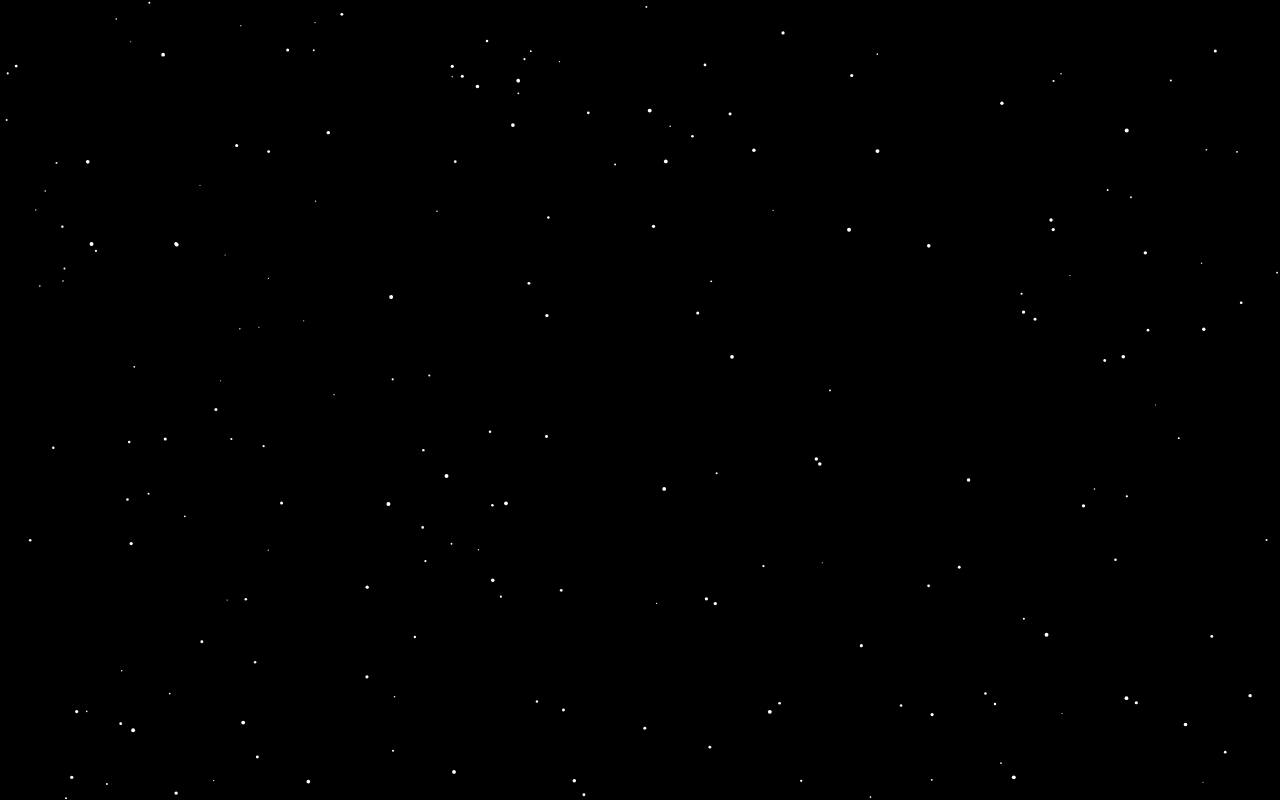
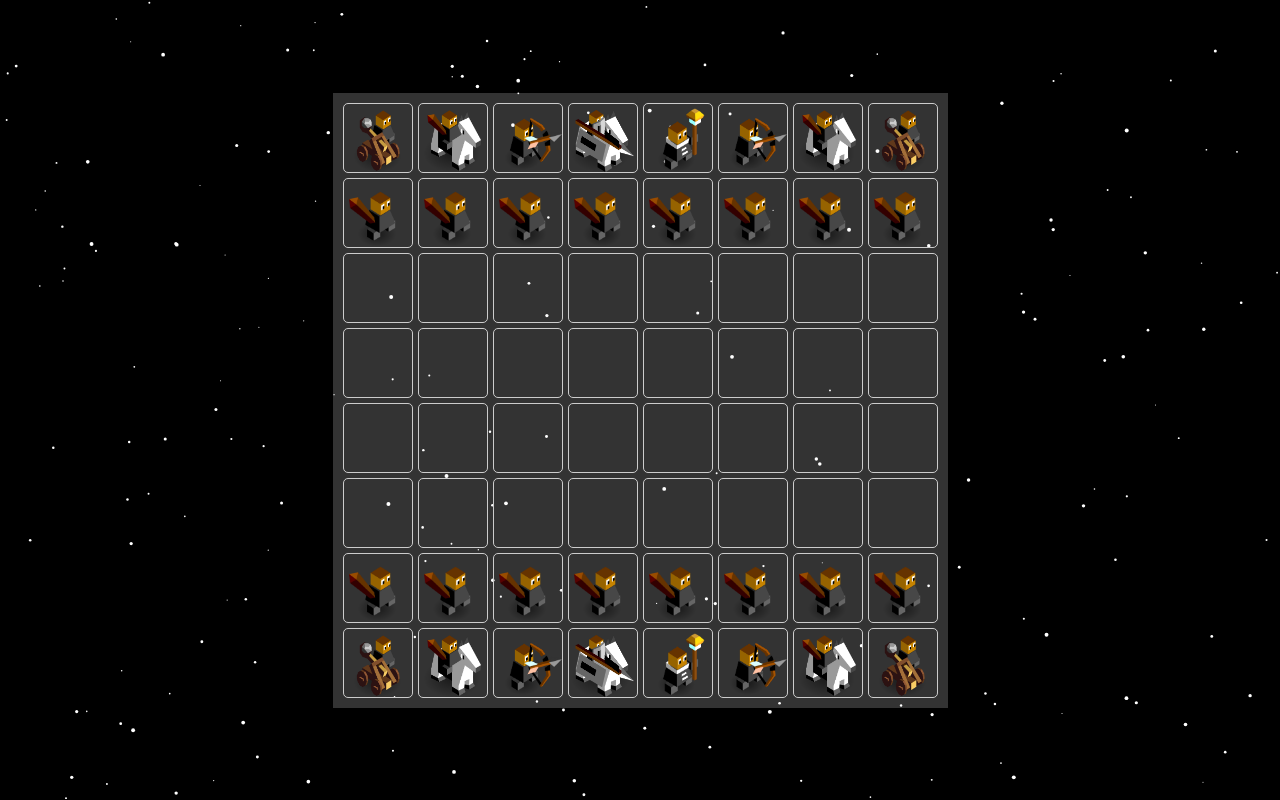
Before and after one commit to mirasnag/polytopia_chess, a React (Vite) app: page /game in a window 1280 px wide. Built offline with nearby package versions, Linux system fonts and the light colour scheme.

Commit message:
- Implemented GameBoard with unvalidated game logic

```diff
--- /dev/null
+++ b/src/components/game/BoardTile.tsx
@@ -0,0 +1,33 @@
+import type { Tile } from "@/types/tile";
+import type { Unit } from "@/types/game";
+import UnitView from "@/components/unit/UnitView";
+import classes from "./GameBoard.module.scss";
+
+interface Props {
+  tile: Tile;
+  handleTileClick: (tile: Tile) => void;
+  handleUnitClick: (unit: Unit) => void;
+  isActive: boolean;
+  occupant?: Unit;
+}
+
+const BoardTile: React.FC<Props> = ({
+  tile,
+  handleTileClick,
+  handleUnitClick,
+  isActive,
+  occupant,
+}) => {
+  return (
+    <div
+      className={`${classes.tile} ${isActive && classes.active}`}
+      onClick={() => handleTileClick(tile)}
+    >
+      {occupant && (
+        <UnitView unit={occupant} handleUnitClick={handleUnitClick} />
+      )}
+    </div>
+  );
+};
+
+export default BoardTile;
--- /dev/null
+++ b/src/components/game/GameBoard.module.scss
@@ -0,0 +1,33 @@
+.board {
+  display: flex;
+  flex-direction: column;
+  gap: 5px;
+  padding: 10px;
+  background: rgba(255, 255, 255, 0.2);
+
+  .row {
+    display: flex;
+    gap: 5px;
+
+    .tile {
+      width: 70px;
+      height: 70px;
+      box-sizing: border-box;
+
+      display: flex;
+      justify-content: center;
+      align-items: center;
+
+      border: 0.5px solid #ccc;
+      border-radius: 5px;
+
+      &.active {
+        border: 3px solid lightblue;
+      }
+
+      &:hover {
+        background: rgba(255, 255, 255, 0.2);
+      }
+    }
+  }
+}
--- /dev/null
+++ b/src/components/game/GameBoard.tsx
@@ -0,0 +1,73 @@
+import { useGame } from "@/context/game/GameContext";
+import classes from "./GameBoard.module.scss";
+import BoardTile from "./BoardTile";
+import { useState } from "react";
+import type { Tile } from "@/types/tile";
+import type { Unit } from "@/types/game";
+
+const GameBoard = () => {
+  const { state, dispatch } = useGame();
+  const [activeTile, setActiveTile] = useState<Tile | null>(null);
+  const [activeUnit, setActiveUnit] = useState<Unit | null>(null);
+
+  const { tiles } = state.map;
+  const units = state.units;
+
+  const handleTileClick = (tile: Tile) => {
+    if (tile === activeTile) {
+      setActiveTile(null);
+      setActiveUnit(null);
+      return;
+    }
+
+    if (!activeUnit) {
+      setActiveTile(tile);
+      return;
+    }
+
+    if (!tile.occupantId) {
+      dispatch({
+        type: "Move",
+        payload: { unitId: activeUnit.id, to: { x: tile.x, y: tile.y } },
+      });
+      setActiveTile(null);
+      setActiveUnit(null);
+      return;
+    }
+
+    dispatch({
+      type: "Attack",
+      payload: {
+        attackingUnitId: activeUnit.id,
+        defendingUnitId: tile.occupantId,
+      },
+    });
+    setActiveTile(null);
+    setActiveUnit(null);
+  };
+
+  const handleUnitClick = (unit: Unit) => {
+    setActiveUnit(unit);
+  };
+
+  return (
+    <div className={classes.board}>
+      {tiles.map((rowTiles, rowIndex) => (
+        <div key={rowIndex} className={classes.row}>
+          {rowTiles.map((tile, colIndex) => (
+            <BoardTile
+              key={colIndex}
+              tile={tile}
+              isActive={activeTile === tile}
+              handleTileClick={handleTileClick}
+              handleUnitClick={handleUnitClick}
+              occupant={tile.occupantId && units[tile.occupantId]}
+            />
+          ))}
+        </div>
+      ))}
+    </div>
+  );
+};
+
+export default GameBoard;
--- /dev/null
+++ b/src/components/unit/UnitView.module.scss
@@ -0,0 +1,10 @@
+.container {
+  width: 100%;
+  height: 100%;
+}
+
+.unitModel {
+  object-fit: contain;
+  width: 100%;
+  height: 100%;
+}
--- /dev/null
+++ b/src/components/unit/UnitView.tsx
@@ -0,0 +1,20 @@
+import type { Unit } from "@/types/game";
+import classes from "./UnitView.module.scss";
+import { getUnitFullbodyModel } from "@/data/unitModels";
+
+interface Props {
+  unit: Unit;
+  handleUnitClick: (unit: Unit) => void;
+}
+
+const UnitView: React.FC<Props> = ({ unit, handleUnitClick }) => {
+  const unitModel = getUnitFullbodyModel(unit.type);
+
+  return (
+    <div className={classes.container} onClick={() => handleUnitClick(unit)}>
+      <img src={unitModel} className={classes.unitModel} />
+    </div>
+  );
+};
+
+export default UnitView;
--- a/src/views/game/GameView.module.scss
+++ b/src/views/game/GameView.module.scss
@@ -0,0 +1,13 @@
+.layout {
+  width: 100vw;
+  height: 100vh;
+
+  .gameBoardContainer {
+    width: 100vw;
+    height: 100vh;
+    display: flex;
+    justify-content: center;
+    align-items: center;
+    color: red; // temporary
+  }
+}
--- a/src/views/game/GameView.tsx
+++ b/src/views/game/GameView.tsx
@@ -1,7 +1,14 @@
+import GameBoard from "@/components/game/GameBoard";
 import classes from "./GameView.module.scss";
 
 const GameView = () => {
-  return <div className={classes.layout}></div>;
+  return (
+    <div className={classes.layout}>
+      <div className={classes.gameBoardContainer}>
+        <GameBoard />
+      </div>
+    </div>
+  );
 };
 
 export default GameView;
```
Also changed, not shown: src/common/logging.ts (added, +17 -0 lines).
